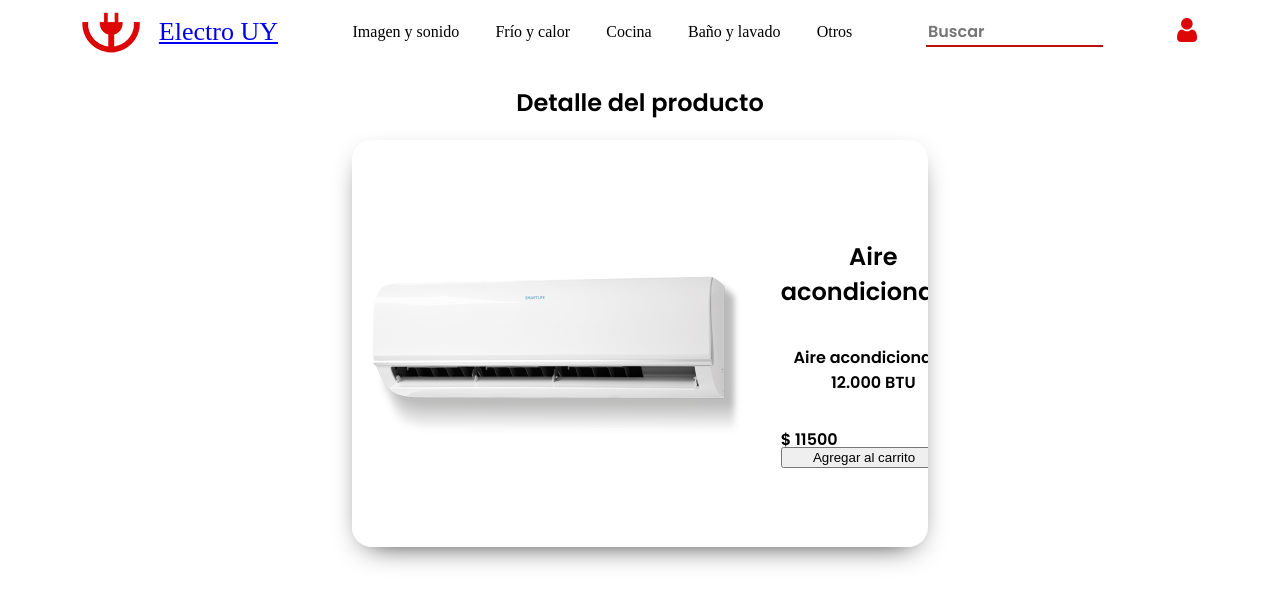
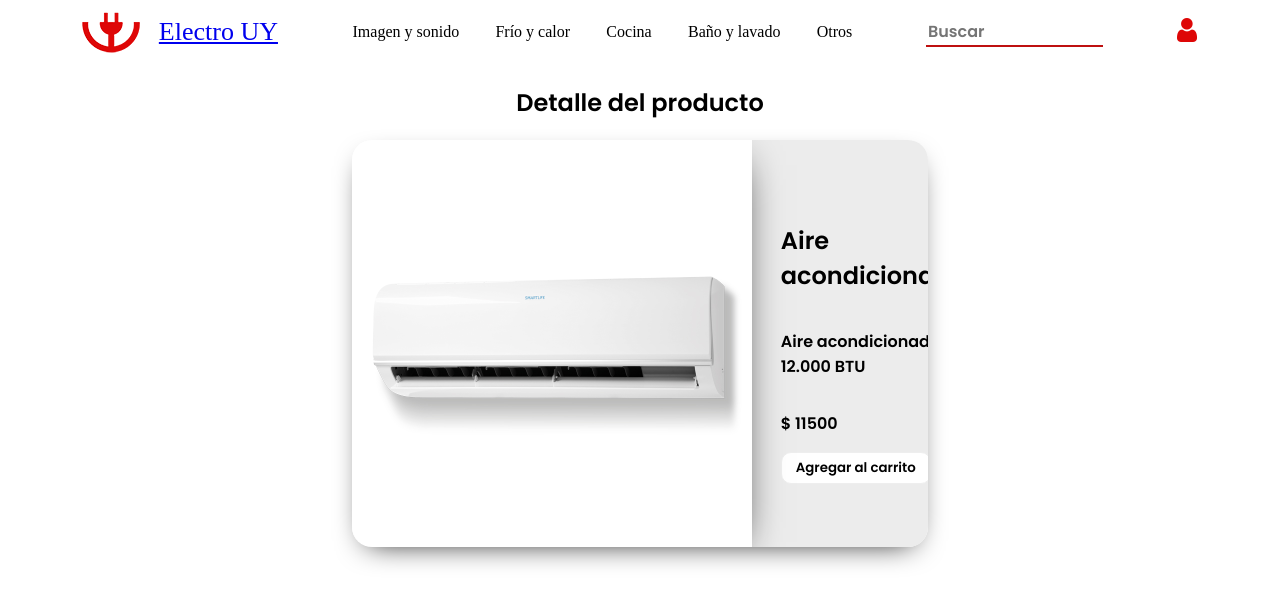
Before and after one commit to ValentinRomero22/CODER-ElectroUy_React, a React (Create React App) app: page /detalle/1 in a window 1280 px wide. Shown: the top 604 px of the page. Built offline with nearby package versions, Linux system fonts and the light colour scheme; a web font is replaced by a local one.

Commit message:
detalle-producto 10/06

```diff
--- /dev/null
+++ b/src/components/buttons/BasketButton.js
@@ -0,0 +1,7 @@
+const BasketButton = () =>{
+    return(
+        <button className="botonAgregar">Agregar al carrito</button>
+    )
+}
+
+export default BasketButton
--- a/src/components/button/DetailButton.js
+++ b/src/components/buttons/DetailButton.js
@@ -1,4 +1,4 @@
-const DetailButton = (prop) =>{
+const DetailButton = () =>{
     return(
         <button className="botonDetalle">Ver detalle</button>
     )
--- a/src/components/item/Item.js
+++ b/src/components/item/Item.js
@@ -1,4 +1,4 @@
-import DetailButton from "../button/DetailButton"
+import DetailButton from "../buttons/DetailButton"
 import { Link } from "react-router-dom"
 
 const Item = ({id, imagen, nombre, precio}) =>{
--- a/src/components/itemDetail/ItemDetail.js
+++ b/src/components/itemDetail/ItemDetail.js
@@ -1,24 +1,22 @@
 import Item from "../item/Item"
 import { Link } from "react-router-dom"
-import DetailButton from "../button/DetailButton"
+import BasketButton from "../buttons/BasketButton"
 
 const ItemDetail = ({ nombre, precio, descripcion, imagen}) =>{
     return(
         <>
             <div className="contenedor-item-detalle">
                 <div className="item-detalle">
-                    <div>
+                    <div className="item-imagen">
                         <img src={imagen} alt={nombre}></img>
                     </div>
                     <div className="item-detalle-columna">
-                        <div className="item-info">
-                            <h2>{nombre}</h2>
-                            <p>{descripcion}</p>
-                            <p>$ {precio}</p>
-                        </div>
+                        <h2>{nombre}</h2>
+                        <p>{descripcion}</p>
+                        <p>$ {precio}</p>
                         <div className="contenedor-boton-agregar">
-                            <Link className="boton-agregar" to=''>
-                                <button>Agregar al carrito</button>
+                            <Link to=''>
+                            <BasketButton/>
                             </Link>
                         </div>
                     </div>
--- a/src/sass/_botones.scss
+++ b/src/sass/_botones.scss
@@ -1,6 +1,6 @@
 .botonDetalle{
     width: 90%;
-    margin: 0px 5px;
+    margin: 0px 0px;
     padding: 3% 0%;
     font-family: $fuente;
     background-color: $color-blanco;
@@ -14,3 +14,20 @@
         border: 1px solid $color-principal;
     }
 }
+
+.botonAgregar{
+    width: 90%;
+    margin: 0px 0px;
+    padding: 3% 0%;
+    font-family: $fuente;
+    background-color: $color-blanco;
+    color: $color-negro;
+    border: 1px solid $color-borde-claro;
+    border-radius: 10px;
+
+    &:hover{
+        background-color: $color-principal;
+        color: $color-blanco;
+        border: 1px solid $color-principal;
+    }
+}
--- a/src/sass/_detalleProducto.scss
+++ b/src/sass/_detalleProducto.scss
@@ -10,37 +10,28 @@
         box-shadow: 0px 10px 30px -15px;
         overflow: hidden;
 
-        img{
-            width: 400px;
-            height: 400px;
+        .item-imagen{
+            box-shadow: 0px 10px 40px -15px;
+            z-index: 1;
+
+            img{
+                width: 400px;
+                height: 400px;
+            }
         }
 
         .item-detalle-columna{
             width: 100%;
+            display: flex;
             padding-left: 5%;
-            display: flex;
             flex-direction: column;
             justify-content: center;
             align-items: flex-start;
-
-            .item-info{
-                display: flex;
-                flex-direction: column;
-                justify-content: center;
-                align-items: flex-start;
-            }
+            background-color:rgb(236, 236, 236);
+            text-align: left;
 
             .contenedor-boton-agregar{
-                position: relative;
                 width: 90%;
-                align-items: flex-start;
-
-                button{
-                    position: absolute;
-                    bottom: 0;
-                    left: 0;
-                    width: 100%;
-                }
             }
         }
     }
```
